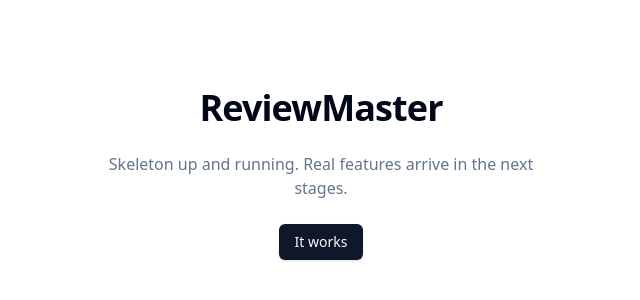
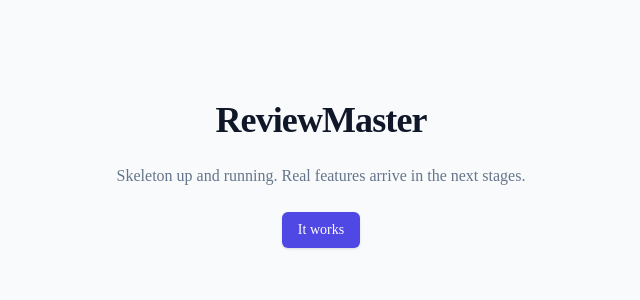
Before and after one commit to canliu/reviewMaster, a Next.js app in the folder frontend/: page / in a window 1280 px wide. Shown: the part 226-526 px from the top of the page, without its empty margins (319-959 px from the left). Built offline with nearby package versions, Linux system fonts and the light colour scheme.

Commit message:
feat(frontend): brand tokens (indigo + status palette), Inter/JetBrains fonts, format & toast helpers

```diff
--- a/frontend/app/globals.css
+++ b/frontend/app/globals.css
@@ -2,36 +2,68 @@
 @tailwind components;
 @tailwind utilities;
 
-/* Default shadcn/ui CSS variables (slate base). The full brand palette is
- * applied in the `stage_design` prompt. */
+/* Brand palette — see prompts/stage_design.md for the source-of-truth table.
+ * All values are HSL triplets (no `hsl()` wrapper) so Tailwind can apply
+ * opacity modifiers like `bg-primary/90`. */
 @layer base {
   :root {
-    --background: 0 0% 100%;
-    --foreground: 222.2 84% 4.9%;
+    /* Surfaces */
+    --background: 210 40% 98%;     /* slate-50 */
+    --foreground: 222 47% 11%;     /* slate-900 */
     --card: 0 0% 100%;
-    --card-foreground: 222.2 84% 4.9%;
+    --card-foreground: 222 47% 11%;
     --popover: 0 0% 100%;
-    --popover-foreground: 222.2 84% 4.9%;
-    --primary: 222.2 47.4% 11.2%;
-    --primary-foreground: 210 40% 98%;
-    --secondary: 210 40% 96.1%;
-    --secondary-foreground: 222.2 47.4% 11.2%;
-    --muted: 210 40% 96.1%;
-    --muted-foreground: 215.4 16.3% 46.9%;
-    --accent: 210 40% 96.1%;
-    --accent-foreground: 222.2 47.4% 11.2%;
-    --destructive: 0 84.2% 60.2%;
-    --destructive-foreground: 210 40% 98%;
-    --border: 214.3 31.8% 91.4%;
-    --input: 214.3 31.8% 91.4%;
-    --ring: 222.2 84% 4.9%;
+    --popover-foreground: 222 47% 11%;
+    --muted: 210 40% 96%;
+    --muted-foreground: 215 16% 47%;
+    --accent: 210 40% 96%;
+    --accent-foreground: 222 47% 11%;
+    --secondary: 210 40% 96%;
+    --secondary-foreground: 222 47% 11%;
+
+    /* Borders / focus */
+    --border: 214 32% 91%;
+    --input: 214 32% 91%;
+    --ring: 239 84% 67%;           /* indigo-500-ish for focus rings */
+
+    /* Primary — indigo */
+    --primary: 243 75% 59%;        /* #4F46E5 indigo-600 */
+    --primary-foreground: 0 0% 100%;
+    --primary-hover: 245 58% 51%;  /* #4338CA indigo-700 */
+    --primary-soft: 226 100% 96%;  /* #EEF2FF indigo-50 */
+
+    /* Status — emerald / amber / red / blue */
+    --success: 160 84% 39%;        /* #10B981 emerald-500 */
+    --success-foreground: 0 0% 100%;
+    --success-soft: 152 81% 96%;
+    --warning: 38 92% 50%;         /* #F59E0B amber-500 */
+    --warning-foreground: 26 83% 14%;
+    --warning-soft: 48 100% 96%;
+    --danger: 0 84% 60%;           /* #EF4444 red-500 */
+    --danger-foreground: 0 0% 100%;
+    --danger-soft: 0 86% 97%;
+    --info: 217 91% 60%;           /* #3B82F6 blue-500 */
+    --info-foreground: 0 0% 100%;
+    --info-soft: 214 100% 97%;
+
     --radius: 0.5rem;
   }
 
   * {
     @apply border-border;
   }
+
+  html {
+    scroll-behavior: smooth;
+  }
+
   body {
-    @apply bg-background text-foreground;
+    @apply bg-background text-foreground antialiased;
+    font-feature-settings: "rlig" 1, "calt" 1;
+  }
+
+  /* Make focus states visible everywhere (a11y baseline). */
+  :focus-visible {
+    @apply outline-none ring-2 ring-ring ring-offset-2 ring-offset-background;
   }
 }
--- /dev/null
+++ b/frontend/lib/fonts.ts
@@ -0,0 +1,16 @@
+import { Inter, JetBrains_Mono } from "next/font/google";
+
+// Inter for UI text. `variable` exports a CSS custom property the Tailwind
+// config picks up via `font-sans`.
+export const fontSans = Inter({
+  subsets: ["latin"],
+  variable: "--font-sans",
+  display: "swap",
+});
+
+// JetBrains Mono for order IDs, ASINs, and other technical strings.
+export const fontMono = JetBrains_Mono({
+  subsets: ["latin"],
+  variable: "--font-mono",
+  display: "swap",
+});
--- /dev/null
+++ b/frontend/lib/format.ts
@@ -0,0 +1,72 @@
+// Centralized formatters. Pages MUST use these instead of ad-hoc
+// `toLocaleString` calls so locale handling stays consistent.
+
+export function formatCurrency(
+  amount: number | null | undefined,
+  currency: string | null | undefined,
+  locale: string = "en-US",
+): string {
+  if (amount == null || !currency) return "—";
+  try {
+    return new Intl.NumberFormat(locale, {
+      style: "currency",
+      currency,
+      maximumFractionDigits: 2,
+    }).format(amount);
+  } catch {
+    // Unknown currency code — fall back to plain number with the code suffixed.
+    return `${amount.toFixed(2)} ${currency}`;
+  }
+}
+
+export function formatDateTime(
+  iso: string | Date | null | undefined,
+  timezone?: string,
+  locale: string = "en-US",
+): string {
+  if (!iso) return "—";
+  const d = typeof iso === "string" ? new Date(iso) : iso;
+  if (Number.isNaN(d.getTime())) return "—";
+  return new Intl.DateTimeFormat(locale, {
+    dateStyle: "medium",
+    timeStyle: "short",
+    timeZone: timezone,
+  }).format(d);
+}
+
+const RELATIVE_THRESHOLDS: Array<[number, Intl.RelativeTimeFormatUnit]> = [
+  [60, "second"],
+  [3600, "minute"],
+  [86400, "hour"],
+  [604800, "day"],
+  [2592000, "week"],
+  [31536000, "month"],
+];
+
+export function formatRelative(
+  iso: string | Date | null | undefined,
+  locale: string = "en-US",
+): string {
+  if (!iso) return "—";
+  const d = typeof iso === "string" ? new Date(iso) : iso;
+  if (Number.isNaN(d.getTime())) return "—";
+  const rtf = new Intl.RelativeTimeFormat(locale, { numeric: "auto" });
+  const diffSec = Math.round((d.getTime() - Date.now()) / 1000);
+  const absSec = Math.abs(diffSec);
+  for (const [limit, unit] of RELATIVE_THRESHOLDS) {
+    if (absSec < limit) {
+      const divisor = limit === 60 ? 1 : limit / 60;
+      const inUnit =
+        unit === "second"
+          ? diffSec
+          : Math.round(diffSec / (divisor * (unit === "minute" ? 1 : 60)));
+      return rtf.format(inUnit, unit);
+    }
+  }
+  return rtf.format(Math.round(diffSec / 31536000), "year");
+}
+
+export function truncate(text: string, max: number): string {
+  if (text.length <= max) return text;
+  return text.slice(0, Math.max(0, max - 1)) + "…";
+}
--- /dev/null
+++ b/frontend/lib/toast.ts
@@ -0,0 +1,14 @@
+import { toast as sonnerToast } from "sonner";
+
+// Thin shortcut wrapper so callers don't need to know we're on Sonner.
+// Centralizing this means swapping toast libs later is a one-file change.
+export const useToast = () => ({
+  success: (message: string, description?: string) =>
+    sonnerToast.success(message, { description }),
+  error: (message: string, description?: string) =>
+    sonnerToast.error(message, { description }),
+  info: (message: string, description?: string) =>
+    sonnerToast.info(message, { description }),
+  warning: (message: string, description?: string) =>
+    sonnerToast.warning(message, { description }),
+});
--- a/frontend/tailwind.config.ts
+++ b/frontend/tailwind.config.ts
@@ -1,8 +1,10 @@
 import type { Config } from "tailwindcss";
 
-// Minimal config — the brand palette and design tokens are filled in by
-// the `stage_design` prompt. shadcn/ui requires the CSS variable bridge
-// below so component variants can resolve at runtime.
+// Brand foundation lives here. shadcn/ui resolves its semantic tokens
+// (primary/secondary/...) against CSS variables defined in app/globals.css,
+// so dark-mode work later is a single-file change (define :root.dark vars).
+//
+// MVP is light-mode only — see CLAUDE.md / stage_design.md.
 const config: Config = {
   darkMode: ["class"],
   content: [
@@ -23,9 +25,13 @@ const config: Config = {
         ring: "hsl(var(--ring))",
         background: "hsl(var(--background))",
         foreground: "hsl(var(--foreground))",
+
+        // Brand
         primary: {
           DEFAULT: "hsl(var(--primary))",
           foreground: "hsl(var(--primary-foreground))",
+          hover: "hsl(var(--primary-hover))",
+          soft: "hsl(var(--primary-soft))",
         },
         secondary: {
           DEFAULT: "hsl(var(--secondary))",
@@ -39,10 +45,48 @@ const config: Config = {
           DEFAULT: "hsl(var(--accent))",
           foreground: "hsl(var(--accent-foreground))",
         },
+
+        // Status palette (drives StatusBadge and friends)
+        success: {
+          DEFAULT: "hsl(var(--success))",
+          foreground: "hsl(var(--success-foreground))",
+          soft: "hsl(var(--success-soft))",
+        },
+        warning: {
+          DEFAULT: "hsl(var(--warning))",
+          foreground: "hsl(var(--warning-foreground))",
+          soft: "hsl(var(--warning-soft))",
+        },
+        danger: {
+          DEFAULT: "hsl(var(--danger))",
+          foreground: "hsl(var(--danger-foreground))",
+          soft: "hsl(var(--danger-soft))",
+        },
+        info: {
+          DEFAULT: "hsl(var(--info))",
+          foreground: "hsl(var(--info-foreground))",
+          soft: "hsl(var(--info-soft))",
+        },
+
+        // shadcn destructive alias — same swatch as danger so primitives keep
+        // working without editing every shadcn-generated file.
         destructive: {
-          DEFAULT: "hsl(var(--destructive))",
-          foreground: "hsl(var(--destructive-foreground))",
+          DEFAULT: "hsl(var(--danger))",
+          foreground: "hsl(var(--danger-foreground))",
         },
+
+        card: {
+          DEFAULT: "hsl(var(--card))",
+          foreground: "hsl(var(--card-foreground))",
+        },
+        popover: {
+          DEFAULT: "hsl(var(--popover))",
+          foreground: "hsl(var(--popover-foreground))",
+        },
+      },
+      fontFamily: {
+        sans: ["var(--font-sans)", "system-ui", "sans-serif"],
+        mono: ["var(--font-mono)", "ui-monospace", "monospace"],
       },
       borderRadius: {
         lg: "var(--radius)",
```
